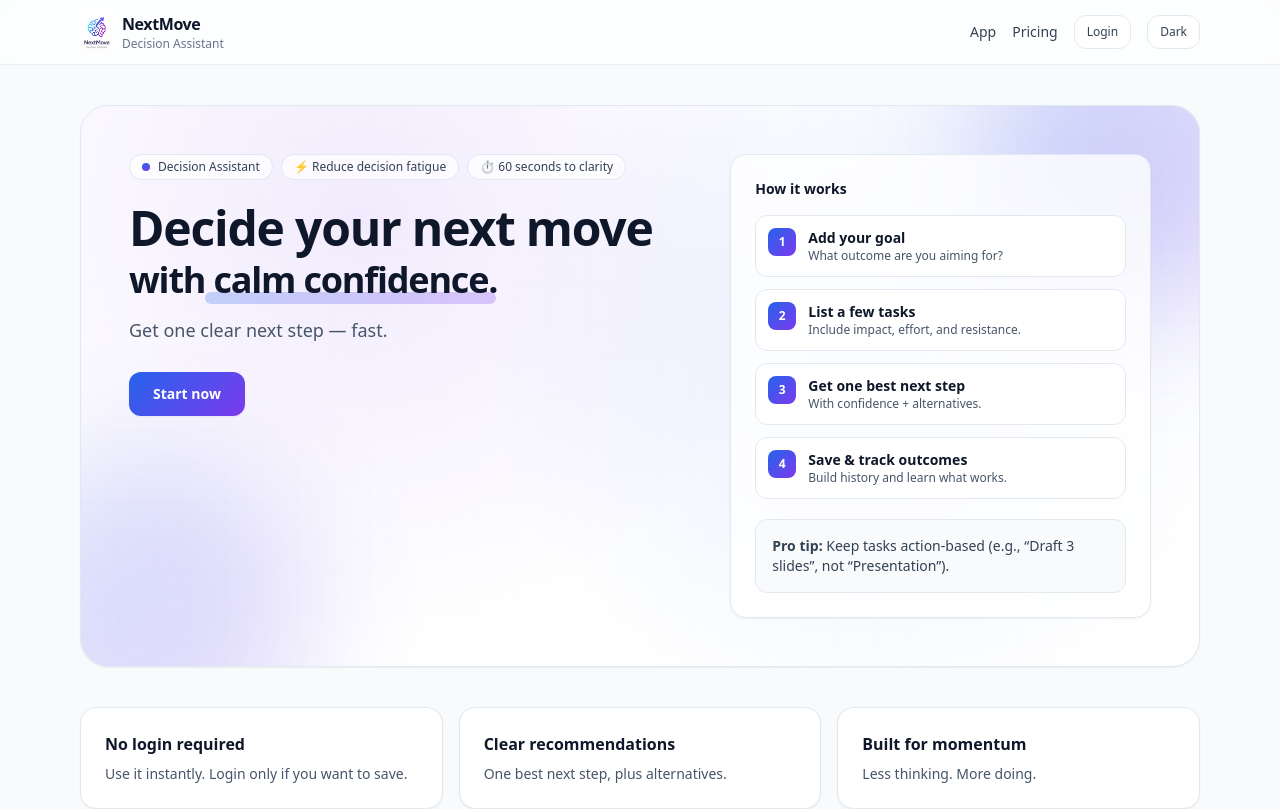
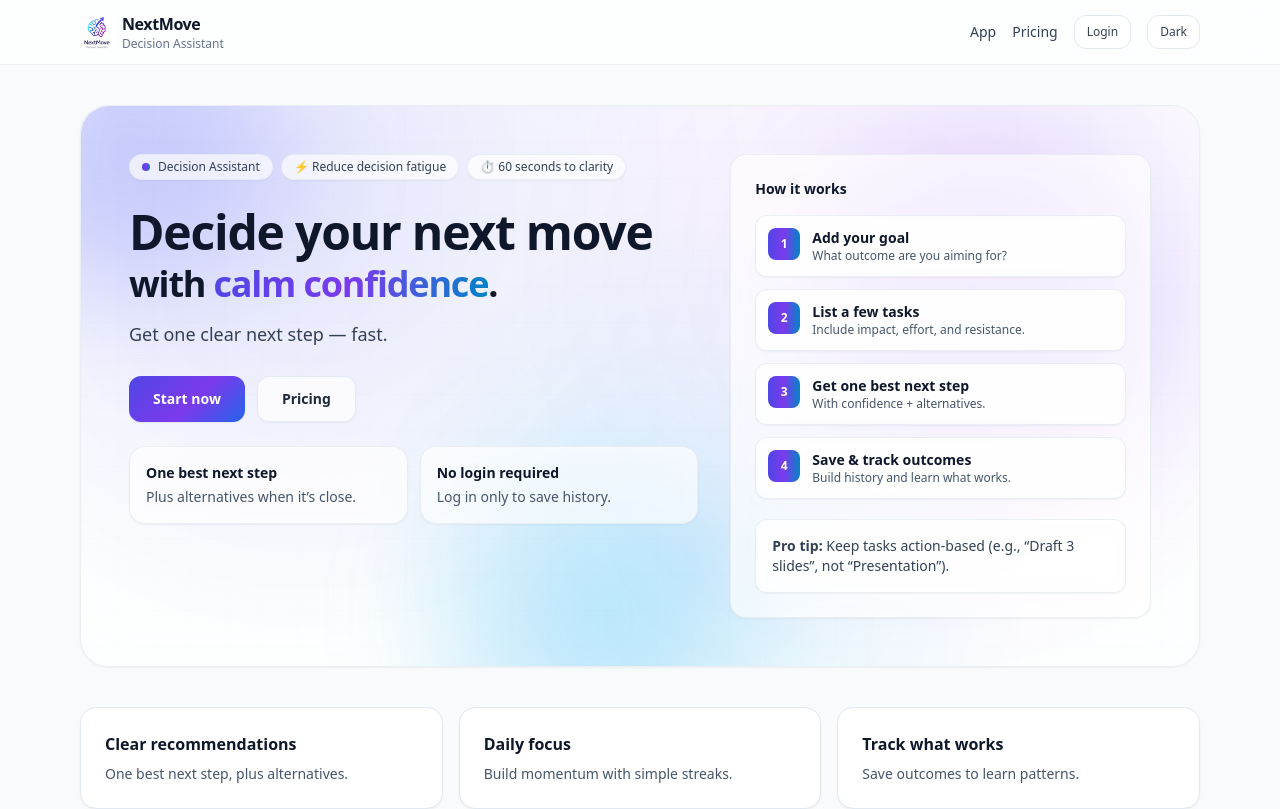
Before and after one commit to devender0609/next_move_2, a Next.js app: page / in a window 1280 px wide. Shown: the top 809 px of the page. Built offline with nearby package versions, Linux system fonts and the light colour scheme; no server answers.

Commit message:
Polish landing UI, remove underline, add colorful hero, improve dark mode

```diff
--- a/app/globals.css
+++ b/app/globals.css
@@ -2,13 +2,11 @@
 @tailwind components;
 @tailwind utilities;
 
+/* Base */
 :root {
   --bg: 248 250 252;      /* slate-50 */
   --fg: 15 23 42;         /* slate-900 */
-  --muted: 100 116 139;   /* slate-500 */
   --border: 226 232 240;  /* slate-200 */
-  --brand1: 37 99 235;    /* blue-600 */
-  --brand2: 124 58 237;   /* violet-600 */
 }
 
 html, body {
@@ -16,35 +14,46 @@ html, body {
   color: rgb(var(--fg));
 }
 
-.gradient-brand {
-  background: linear-gradient(135deg, rgb(var(--brand1)), rgb(var(--brand2)));
+/* -------- Buttons -------- */
+.btn-brand {
+  @apply inline-flex items-center justify-center rounded-xl px-6 py-3 text-sm font-semibold text-white shadow-sm transition;
+  background: linear-gradient(135deg, #4f46e5 0%, #7c3aed 55%, #2563eb 100%);
+}
+.btn-brand:hover { filter: brightness(1.03); }
+.btn-brand:active { transform: translateY(0.5px); }
+
+.btn-ghost {
+  @apply inline-flex items-center justify-center rounded-xl border border-slate-200/80 bg-white/70 px-6 py-3 text-sm font-semibold text-slate-800 shadow-sm backdrop-blur transition hover:bg-white;
+}
+.dark .btn-ghost {
+  @apply border-slate-800 bg-slate-950/40 text-slate-100 hover:bg-slate-900;
 }
 
-/* -------- DARK MODE (readability first) -------- */
+/* -------- Cards / Panels -------- */
+.card-soft {
+  @apply rounded-2xl border border-slate-200 bg-white p-6 shadow-sm;
+}
+.dark .card-soft {
+  @apply border-slate-800 bg-slate-900;
+}
+
+.panel {
+  @apply rounded-2xl border border-slate-200/70 bg-white/70 p-6 shadow-sm backdrop-blur;
+}
+.dark .panel {
+  @apply border-slate-800 bg-slate-950/40;
+}
+
+/* -------- Dark mode readability -------- */
 .dark {
-  --bg: 2 6 23;           /* deep navy */
-  --fg: 241 245 249;      /* slate-100 */
-  --muted: 203 213 225;   /* slate-300 */
-  --border: 51 65 85;     /* slate-700 */
+  --bg: 2 6 23; /* deep navy */
+  --fg: 241 245 249; /* slate-100 */
+  --border: 51 65 85; /* slate-700 */
 }
 
 .dark body {
   background: rgb(var(--bg));
   color: rgb(var(--fg));
-}
-
-/* Make text inside cards/boxes readable in dark mode */
-.dark .dark\:bg-slate-900,
-.dark .dark\:bg-slate-950 {
-  color: rgb(241 245 249); /* slate-100 */
-}
-
-/* If you have faint label text, force it brighter */
-.dark .dark\:text-slate-300 {
-  color: rgb(226 232 240); /* slate-200 */
-}
-.dark .dark\:text-slate-400 {
-  color: rgb(203 213 225); /* slate-300 */
 }
 
 /* Inputs */
@@ -55,7 +64,9 @@ html, body {
   color: rgba(203, 213, 225, 0.72);
 }
 
-/* Optional: better default link/outline visibility in dark */
-.dark a {
-  color: rgba(226, 232, 240, 0.95);
+/* Make form text readable in dark mode */
+.dark input,
+.dark textarea,
+.dark select {
+  color: rgba(241, 245, 249, 0.95);
 }
--- a/app/page.tsx
+++ b/app/page.tsx
@@ -4,13 +4,14 @@ export default function HomePage() {
   return (
     <div className="space-y-10">
       {/* HERO */}
-      <section className="relative overflow-hidden rounded-[28px] border border-slate-200 bg-white shadow-sm dark:border-slate-800 dark:bg-slate-900">
-        {/* background */}
-        <div className="pointer-events-none absolute inset-0">
-          <div className="absolute -right-24 -top-28 h-80 w-80 rounded-full blur-3xl opacity-25 gradient-brand" />
-          <div className="absolute -left-24 -bottom-28 h-80 w-80 rounded-full blur-3xl opacity-20 gradient-brand" />
-          <div className="absolute inset-0 bg-[radial-gradient(circle_at_25%_20%,rgba(124,58,237,0.10),transparent_45%),radial-gradient(circle_at_70%_45%,rgba(37,99,235,0.10),transparent_45%)] dark:bg-[radial-gradient(circle_at_25%_20%,rgba(124,58,237,0.18),transparent_45%),radial-gradient(circle_at_70%_45%,rgba(37,99,235,0.18),transparent_45%)]" />
-          <div className="absolute inset-0 opacity-[0.06] [background-image:linear-gradient(to_right,rgba(15,23,42,0.15)_1px,transparent_1px),linear-gradient(to_bottom,rgba(15,23,42,0.15)_1px,transparent_1px)] [background-size:36px_36px] dark:opacity-[0.10]" />
+      <section className="relative overflow-hidden rounded-[28px] border border-slate-200/70 bg-white/70 shadow-sm backdrop-blur-xl dark:border-slate-800/80 dark:bg-slate-950/40">
+        {/* Aurora background */}
+        <div aria-hidden className="absolute inset-0 -z-10 overflow-hidden rounded-[28px]">
+          <div className="absolute -top-24 -left-24 h-72 w-72 rounded-full bg-indigo-400/35 blur-3xl" />
+          <div className="absolute top-10 right-10 h-80 w-80 rounded-full bg-violet-400/30 blur-3xl" />
+          <div className="absolute -bottom-24 left-1/3 h-72 w-72 rounded-full bg-sky-400/25 blur-3xl" />
+          <div className="absolute inset-0 bg-[radial-gradient(circle_at_20%_15%,rgba(99,102,241,0.16),transparent_45%),radial-gradient(circle_at_75%_30%,rgba(168,85,247,0.14),transparent_45%),radial-gradient(circle_at_55%_80%,rgba(14,165,233,0.12),transparent_45%)]" />
+          <div className="absolute inset-0 opacity-[0.06] [background-image:linear-gradient(to_right,rgba(15,23,42,0.15)_1px,transparent_1px),linear-gradient(to_bottom,rgba(15,23,42,0.15)_1px,transparent_1px)] [background-size:36px_36px] dark:opacity-[0.12]" />
         </div>
 
         <div className="relative p-10 md:p-12">
@@ -18,48 +19,69 @@ export default function HomePage() {
             {/* LEFT */}
             <div className="max-w-2xl">
               <div className="flex flex-wrap items-center gap-2">
-                <span className="inline-flex items-center gap-2 rounded-full border border-slate-200 bg-white/70 px-3 py-1 text-xs text-slate-700 backdrop-blur dark:border-slate-700 dark:bg-slate-950/40 dark:text-slate-200">
-                  <span className="h-2 w-2 rounded-full gradient-brand" />
+                <span className="inline-flex items-center gap-2 rounded-full border border-slate-200/70 bg-white/70 px-3 py-1 text-xs text-slate-700 shadow-sm backdrop-blur dark:border-slate-700 dark:bg-slate-950/40 dark:text-slate-200">
+                  <span className="h-2 w-2 rounded-full bg-gradient-to-r from-indigo-600 via-violet-600 to-sky-600" />
                   Decision Assistant
                 </span>
-                <span className="inline-flex items-center gap-2 rounded-full border border-slate-200 bg-white/70 px-3 py-1 text-xs text-slate-700 backdrop-blur dark:border-slate-700 dark:bg-slate-950/40 dark:text-slate-200">
+                <span className="inline-flex items-center gap-2 rounded-full border border-slate-200/70 bg-white/70 px-3 py-1 text-xs text-slate-700 shadow-sm backdrop-blur dark:border-slate-700 dark:bg-slate-950/40 dark:text-slate-200">
                   ⚡ Reduce decision fatigue
                 </span>
-                <span className="inline-flex items-center gap-2 rounded-full border border-slate-200 bg-white/70 px-3 py-1 text-xs text-slate-700 backdrop-blur dark:border-slate-700 dark:bg-slate-950/40 dark:text-slate-200">
+                <span className="inline-flex items-center gap-2 rounded-full border border-slate-200/70 bg-white/70 px-3 py-1 text-xs text-slate-700 shadow-sm backdrop-blur dark:border-slate-700 dark:bg-slate-950/40 dark:text-slate-200">
                   ⏱ 60 seconds to clarity
                 </span>
               </div>
 
-              {/* Fancy headline (no weird ___) */}
-              <h1 className="mt-6 text-4xl md:text-5xl font-semibold tracking-tight text-slate-900 dark:text-slate-100">
-                Decide your next move
+              {/* Headline (NO underline) */}
+              <h1 className="mt-7 text-4xl md:text-5xl font-semibold tracking-tight text-slate-900 dark:text-slate-100">
+                Decide your next move{" "}
                 <span className="block mt-2 text-3xl md:text-4xl font-semibold">
                   with{" "}
-                  <span className="relative inline-block">
-                    <span className="relative z-10">calm confidence</span>
-                    <span className="absolute -inset-x-2 -bottom-1 h-3 rounded-full opacity-25 gradient-brand" />
+                  <span className="text-transparent bg-clip-text bg-gradient-to-r from-indigo-600 via-violet-600 to-sky-600">
+                    calm confidence
                   </span>
                   .
                 </span>
               </h1>
 
-              <p className="mt-4 max-w-xl text-base md:text-lg leading-relaxed text-slate-600 dark:text-slate-300">
+              <p className="mt-4 max-w-xl text-base md:text-lg leading-relaxed text-slate-700 dark:text-slate-200">
                 Get one clear next step — fast.
               </p>
 
               <div className="mt-7 flex flex-wrap gap-3">
-                <Link
-                  href="/app/decide"
-                  className="rounded-xl px-6 py-3 text-sm font-semibold text-white gradient-brand shadow-sm hover:opacity-95"
-                >
+                <Link href="/app/decide" className="btn-brand">
                   Start now
                 </Link>
+                <Link
+                  href="/app/pricing"
+                  className="btn-ghost"
+                >
+                  Pricing
+                </Link>
+              </div>
+
+              <div className="mt-6 grid gap-3 sm:grid-cols-2">
+                <div className="rounded-2xl border border-slate-200/70 bg-white/70 p-4 shadow-sm backdrop-blur dark:border-slate-800 dark:bg-slate-950/35">
+                  <div className="text-sm font-semibold text-slate-900 dark:text-slate-100">
+                    One best next step
+                  </div>
+                  <div className="mt-1 text-sm text-slate-600 dark:text-slate-300">
+                    Plus alternatives when it’s close.
+                  </div>
+                </div>
+                <div className="rounded-2xl border border-slate-200/70 bg-white/70 p-4 shadow-sm backdrop-blur dark:border-slate-800 dark:bg-slate-950/35">
+                  <div className="text-sm font-semibold text-slate-900 dark:text-slate-100">
+                    No login required
+                  </div>
+                  <div className="mt-1 text-sm text-slate-600 dark:text-slate-300">
+                    Log in only to save history.
+                  </div>
+                </div>
               </div>
             </div>
 
             {/* RIGHT: How it works */}
             <div className="w-full">
-              <div className="rounded-2xl border border-slate-200 bg-white/80 p-6 shadow-sm backdrop-blur dark:border-slate-800 dark:bg-slate-950/40">
+              <div className="panel">
                 <div className="text-sm font-semibold text-slate-900 dark:text-slate-100">
                   How it works
                 </div>
@@ -73,9 +95,9 @@ export default function HomePage() {
                   ].map(([n, t, d]) => (
                     <div
                       key={n}
-                      className="flex gap-3 rounded-xl border border-slate-200 bg-white p-3 dark:border-slate-800 dark:bg-slate-900"
+                      className="flex gap-3 rounded-xl border border-slate-200/70 bg-white/70 p-3 shadow-sm backdrop-blur dark:border-slate-800 dark:bg-slate-900/60"
                     >
-                      <div className="flex h-7 w-7 items-center justify-center rounded-lg text-xs font-bold text-white gradient-brand">
+                      <div className="flex h-8 w-8 items-center justify-center rounded-lg text-xs font-bold text-white bg-gradient-to-r from-indigo-600 via-violet-600 to-sky-600">
                         {n}
                       </div>
                       <div className="min-w-0">
@@ -90,7 +112,7 @@ export default function HomePage() {
                   ))}
                 </div>
 
-                <div className="mt-5 rounded-xl border border-slate-200 bg-slate-50 p-4 text-sm text-slate-700 dark:border-slate-800 dark:bg-slate-900 dark:text-slate-200">
+                <div className="mt-5 rounded-xl border border-slate-200/70 bg-white/70 p-4 text-sm text-slate-700 shadow-sm backdrop-blur dark:border-slate-800 dark:bg-slate-900/60 dark:text-slate-200">
                   <span className="font-semibold">Pro tip:</span>{" "}
                   Keep tasks action-based (e.g., “Draft 3 slides”, not “Presentation”).
                 </div>
@@ -103,19 +125,20 @@ export default function HomePage() {
       {/* Value props */}
       <section className="grid gap-4 md:grid-cols-3">
         {[
-          ["No login required", "Use it instantly. Login only if you want to save."],
           ["Clear recommendations", "One best next step, plus alternatives."],
-          ["Built for momentum", "Less thinking. More doing."],
+          ["Daily focus", "Build momentum with simple streaks."],
+          ["Track what works", "Save outcomes to learn patterns."],
         ].map(([t, d]) => (
-          <div
-            key={t}
-            className="rounded-2xl border border-slate-200 bg-white p-6 shadow-sm dark:border-slate-800 dark:bg-slate-900"
-          >
+          <div key={t} className="card-soft">
             <div className="font-semibold text-slate-900 dark:text-slate-100">{t}</div>
             <div className="mt-2 text-sm text-slate-600 dark:text-slate-300">{d}</div>
           </div>
         ))}
       </section>
+
+      <footer className="text-sm text-slate-500 dark:text-slate-400">
+        © 2026 NextMove · Decision Assistant
+      </footer>
     </div>
   );
 }
```
